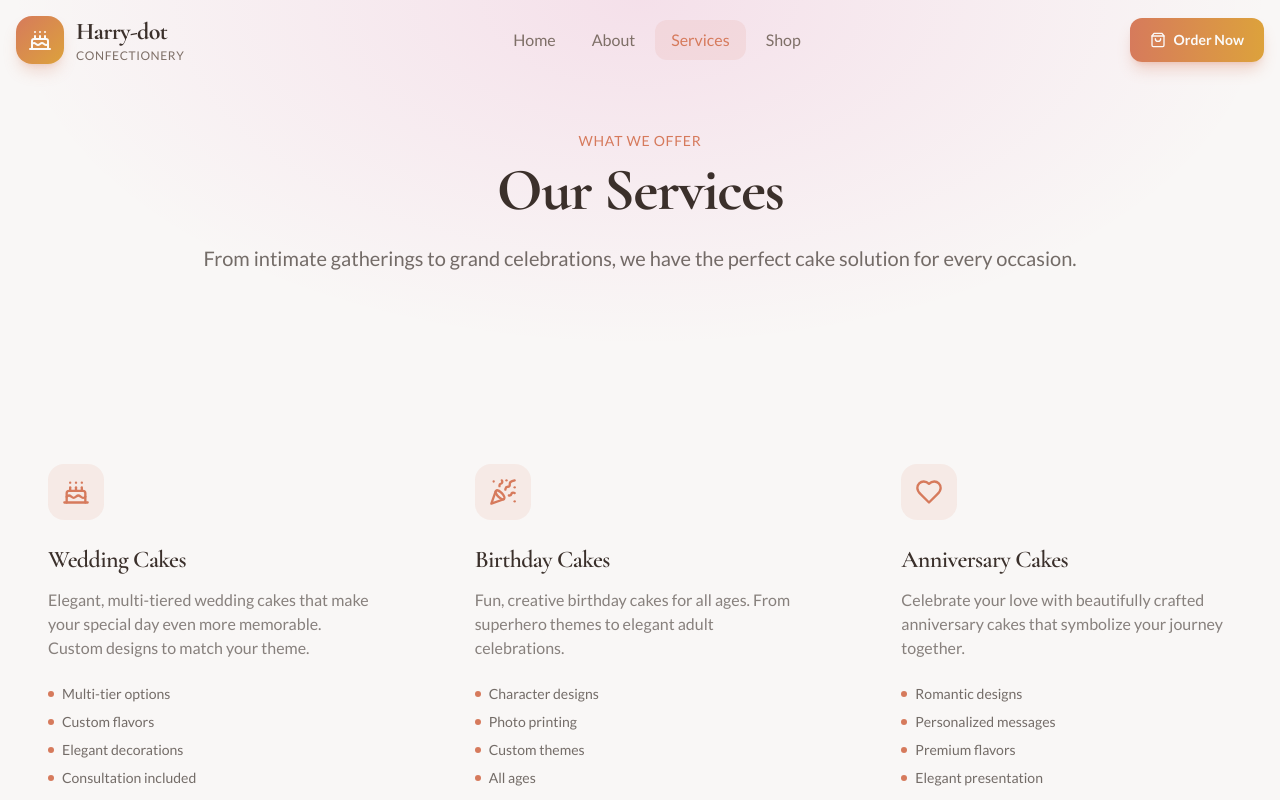
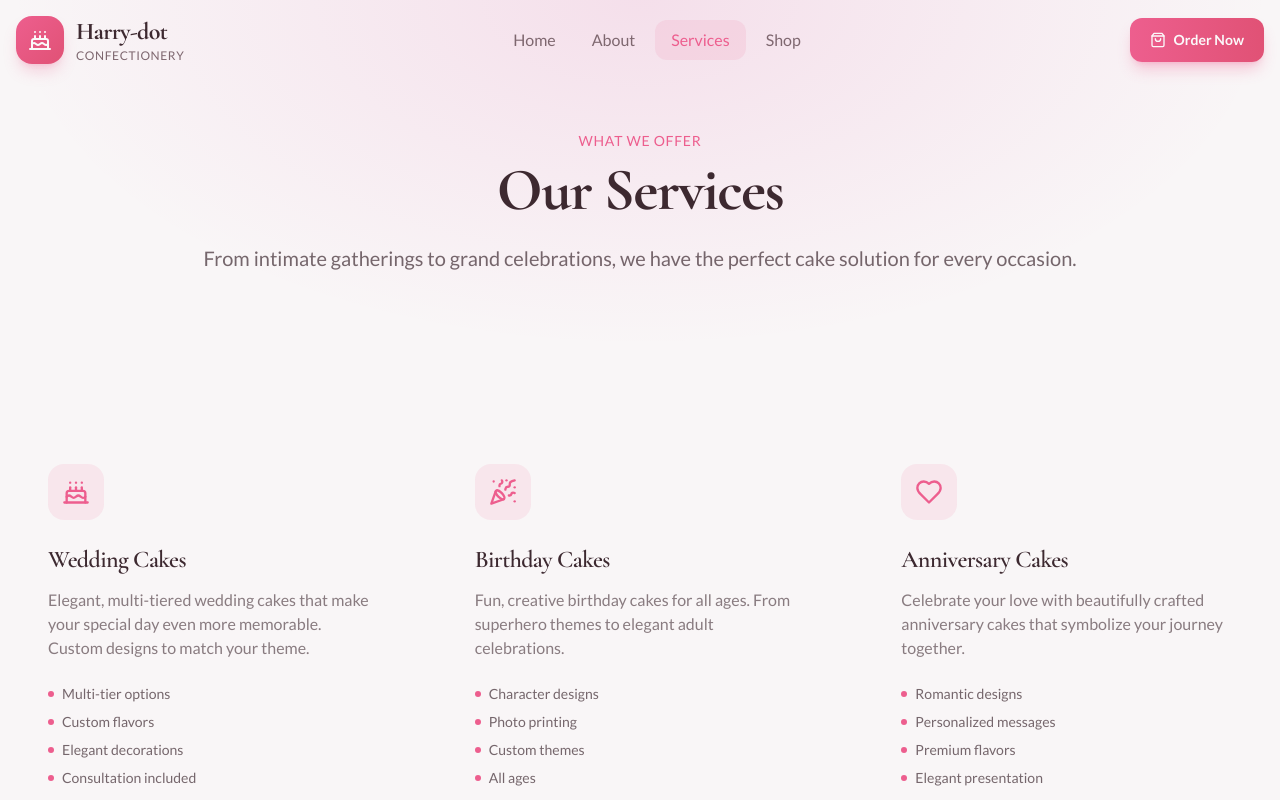
Before and after one commit to emannnx/Harry-Dot-Confectionary-Cakes, a React (Vite) app: page /services in a window 1280 px wide. Shown: the top 800 px of the page. Built offline with nearby package versions, Linux system fonts and the light colour scheme; the HTML template or start-up script is replaced by a standard one.

Commit message:
refactor color palette in CSS for a cohesive design theme

```diff
--- a/src/index.css
+++ b/src/index.css
@@ -6,115 +6,85 @@
 
 @layer base {
   :root {
-    /* Warm Elegant Bakery Palette */
-    --background: 30 20% 97%; /* Warm cream white */
-    --foreground: 20 15% 20%; /* Rich warm brown */
+    /* Pink Bakery Palette */
+    --background: 330 20% 97%; /* Soft pink cream */
+    --foreground: 340 20% 20%; /* Warm dark pink/brown */
 
-    --card: 30 30% 98%;
-    --card-foreground: 20 15% 20%;
+    --card: 330 25% 98%;
+    --card-foreground: 340 20% 20%;
 
-    --popover: 30 30% 99%;
-    --popover-foreground: 20 15% 20%;
+    --popover: 330 25% 99%;
+    --popover-foreground: 340 20% 20%;
 
-    /* Primary - Rose Gold */
-    --primary: 15 60% 60%;
-    --primary-foreground: 30 20% 98%;
+    /* Primary - Hot Pink */
+    --primary: 340 80% 65%;
+    --primary-foreground: 330 20% 98%;
 
-    /* Secondary - Dusty Rose */
-    --secondary: 350 40% 70%;
-    --secondary-foreground: 30 20% 98%;
+    /* Secondary - Light Pink */
+    --secondary: 340 40% 80%;
+    --secondary-foreground: 330 20% 98%;
 
-    /* Muted - Soft Taupe */
-    --muted: 30 15% 90%;
-    --muted-foreground: 20 10% 45%;
+    /* Muted - Soft Taupe/Pink */
+    --muted: 330 15% 90%;
+    --muted-foreground: 340 10% 45%;
 
-    /* Accent - Warm Gold */
-    --accent: 38 70% 55%;
-    --accent-foreground: 30 20% 98%;
+    /* Accent - Rose Gold */
+    --accent: 345 70% 60%;
+    --accent-foreground: 330 20% 98%;
 
     --destructive: 0 70% 55%;
     --destructive-foreground: 0 0% 100%;
 
-    --border: 30 20% 88%;
-    --input: 30 20% 92%;
-    --ring: 15 60% 60%;
+    --border: 330 20% 88%;
+    --input: 330 20% 92%;
+    --ring: 340 80% 65%;
 
     --radius: 1rem;
 
-    /* Custom Design Tokens */
-    --cream: 30 30% 96%;
-    --cream-dark: 30 20% 92%;
-    --rose-gold: 15 60% 60%;
-    --rose-gold-light: 15 50% 75%;
-    --dusty-rose: 350 40% 70%;
-    --warm-brown: 20 15% 25%;
-    --soft-gold: 38 70% 55%;
-
     /* Gradients */
-    --gradient-primary: linear-gradient(135deg, hsl(15 60% 60%) 0%, hsl(38 70% 55%) 100%);
-    --gradient-hero: linear-gradient(180deg, hsl(30 30% 98%) 0%, hsl(30 25% 95%) 50%, hsl(30 30% 98%) 100%);
-    --gradient-card: linear-gradient(145deg, hsl(30 30% 99%) 0%, hsl(30 25% 96%) 100%);
-    --gradient-rose: linear-gradient(135deg, hsl(350 40% 70%) 0%, hsl(15 60% 60%) 100%);
-    --gradient-gold: linear-gradient(135deg, hsl(38 70% 55%) 0%, hsl(30 60% 65%) 100%);
+    --gradient-primary: linear-gradient(135deg, hsl(340 80% 65%) 0%, hsl(345 70% 60%) 100%);
+    --gradient-hero: linear-gradient(180deg, hsl(330 25% 98%) 0%, hsl(330 20% 95%) 50%, hsl(330 25% 98%) 100%);
+    --gradient-card: linear-gradient(145deg, hsl(330 25% 99%) 0%, hsl(330 20% 96%) 100%);
+    --gradient-rose: linear-gradient(135deg, hsl(340 40% 80%) 0%, hsl(340 80% 65%) 100%);
+    --gradient-gold: linear-gradient(135deg, hsl(345 70% 60%) 0%, hsl(330 60% 65%) 100%);
 
     /* Shadows */
-    --shadow-soft: 0 4px 20px hsl(20 15% 20% / 0.08);
-    --shadow-card: 0 8px 30px hsl(20 15% 20% / 0.1);
-    --shadow-elevated: 0 20px 50px hsl(20 15% 20% / 0.12);
-    --shadow-glow: 0 0 40px hsl(15 60% 60% / 0.2);
-
-    --sidebar-background: 30 30% 98%;
-    --sidebar-foreground: 20 15% 20%;
-    --sidebar-primary: 15 60% 60%;
-    --sidebar-primary-foreground: 30 20% 98%;
-    --sidebar-accent: 30 20% 94%;
-    --sidebar-accent-foreground: 20 15% 25%;
-    --sidebar-border: 30 20% 88%;
-    --sidebar-ring: 15 60% 60%;
+    --shadow-soft: 0 4px 20px hsl(340 15% 20% / 0.08);
+    --shadow-card: 0 8px 30px hsl(340 15% 20% / 0.1);
+    --shadow-elevated: 0 20px 50px hsl(340 15% 20% / 0.12);
+    --shadow-glow: 0 0 40px hsl(340 80% 65% / 0.2);
   }
 
   .dark {
-    --background: 20 15% 10%;
-    --foreground: 30 20% 92%;
+    --background: 340 15% 12%;
+    --foreground: 330 20% 92%;
 
-    --card: 20 15% 13%;
-    --card-foreground: 30 20% 92%;
+    --card: 340 15% 13%;
+    --card-foreground: 330 20% 92%;
 
-    --popover: 20 15% 12%;
-    --popover-foreground: 30 20% 92%;
+    --primary: 340 75% 60%;
+    --primary-foreground: 330 20% 98%;
 
-    --primary: 15 55% 55%;
-    --primary-foreground: 30 20% 98%;
+    --secondary: 340 35% 60%;
+    --secondary-foreground: 330 20% 98%;
 
-    --secondary: 350 35% 60%;
-    --secondary-foreground: 30 20% 98%;
+    --muted: 340 10% 20%;
+    --muted-foreground: 330 15% 60%;
 
-    --muted: 20 10% 20%;
-    --muted-foreground: 30 15% 60%;
-
-    --accent: 38 60% 50%;
-    --accent-foreground: 30 20% 98%;
-
-    --destructive: 0 65% 50%;
-    --destructive-foreground: 0 0% 100%;
-
-    --border: 20 10% 20%;
-    --input: 20 10% 18%;
-    --ring: 15 55% 55%;
+    --accent: 345 60% 55%;
+    --accent-foreground: 330 20% 98%;
   }
 }
 
 @layer base {
-  * {
-    @apply border-border;
-  }
+  * { @apply border-border; }
 
   body {
     @apply bg-background text-foreground font-sans antialiased;
     font-family: 'Lato', sans-serif;
   }
 
-  h1, h2, h3, h4, h5, h6 {
+  h1,h2,h3,h4,h5,h6 {
     font-family: 'Cormorant Garamond', serif;
     @apply font-semibold tracking-tight;
   }
@@ -136,9 +106,7 @@
     background-image: var(--gradient-rose);
   }
 
-  .glow-effect {
-    box-shadow: var(--shadow-glow);
-  }
+  .glow-effect { box-shadow: var(--shadow-glow); }
 
   .card-elegant {
     @apply bg-card rounded-2xl border border-border/50 overflow-hidden;
@@ -153,123 +121,17 @@
 
   .btn-primary {
     @apply bg-primary text-primary-foreground hover:bg-primary/90 transition-all duration-300;
-    box-shadow: 0 4px 15px hsl(15 60% 60% / 0.3);
+    box-shadow: 0 4px 15px hsl(340 80% 65% / 0.3);
   }
 
   .btn-primary:hover {
-    box-shadow: 0 6px 25px hsl(15 60% 60% / 0.4);
+    box-shadow: 0 6px 25px hsl(340 80% 65% / 0.4);
     transform: translateY(-2px);
-  }
-
-  .section-pattern {
-    background-image:
-      radial-gradient(circle at 20% 50%, hsl(350 40% 70% / 0.05) 0%, transparent 50%),
-      radial-gradient(circle at 80% 20%, hsl(38 70% 55% / 0.05) 0%, transparent 50%),
-      radial-gradient(circle at 40% 80%, hsl(15 60% 60% / 0.03) 0%, transparent 50%);
-  }
-
-  .nav-link {
-    @apply relative text-foreground/70 hover:text-foreground transition-colors duration-300;
-  }
-
-  .nav-link::after {
-    content: '';
-    @apply absolute bottom-0 left-0 w-0 h-0.5 bg-gradient-to-r from-primary to-accent transition-all duration-300;
-  }
-
-  .nav-link:hover::after,
-  .nav-link.active::after {
-    @apply w-full;
-  }
-
-  .badge-elegant {
-    @apply px-3 py-1 text-xs font-medium rounded-full;
-    background: var(--gradient-primary);
-    color: hsl(var(--primary-foreground));
-  }
-
-  .divider-elegant {
-    @apply w-16 h-1 rounded-full mx-auto;
-    background: var(--gradient-primary);
   }
 
   .feature-icon {
     @apply w-14 h-14 rounded-xl flex items-center justify-center;
     background: var(--gradient-primary);
-    box-shadow: 0 4px 15px hsl(15 60% 60% / 0.25);
+    box-shadow: 0 4px 15px hsl(340 80% 65% / 0.25);
   }
 }
-
-@layer utilities {
-  .animate-float {
-    animation: float 6s ease-in-out infinite;
-  }
-
-  .animate-fade-up {
-    animation: fadeUp 0.6s ease-out forwards;
-  }
-
-  .animate-scale-in {
-    animation: scaleIn 0.5s ease-out forwards;
-  }
-}
-
-@keyframes float {
-  0%, 100% { transform: translateY(0) rotate(0deg); }
-  50% { transform: translateY(-15px) rotate(2deg); }
-}
-
-@keyframes fadeUp {
-  from {
-    opacity: 0;
-    transform: translateY(20px);
-  }
-  to {
-    opacity: 1;
-    transform: translateY(0);
-  }
-}
-
-@keyframes scaleIn {
-  from {
-    opacity: 0;
-    transform: scale(0.95);
-  }
-  to {
-    opacity: 1;
-    transform: scale(1);
-  }
-}
-
-@keyframes shimmer {
-  0% { transform: translateX(-100%); }
-  100% { transform: translateX(100%); }
-}
-
-/* Skeleton loader */
-.skeleton-shimmer {
-  @apply relative overflow-hidden bg-muted/50;
-}
-
-.skeleton-shimmer::after {
-  content: '';
-  @apply absolute inset-0;
-  background: linear-gradient(
-    90deg,
-    transparent,
-    hsl(var(--muted) / 0.4),
-    transparent
-  );
-  animation: shimmer 1.5s infinite;
-}
-
-/* Smooth scrolling */
-html {
-  scroll-behavior: smooth;
-}
-
-/* Custom selection */
-::selection {
-  background: hsl(var(--primary) / 0.2);
-  color: hsl(var(--foreground));
-}
```
